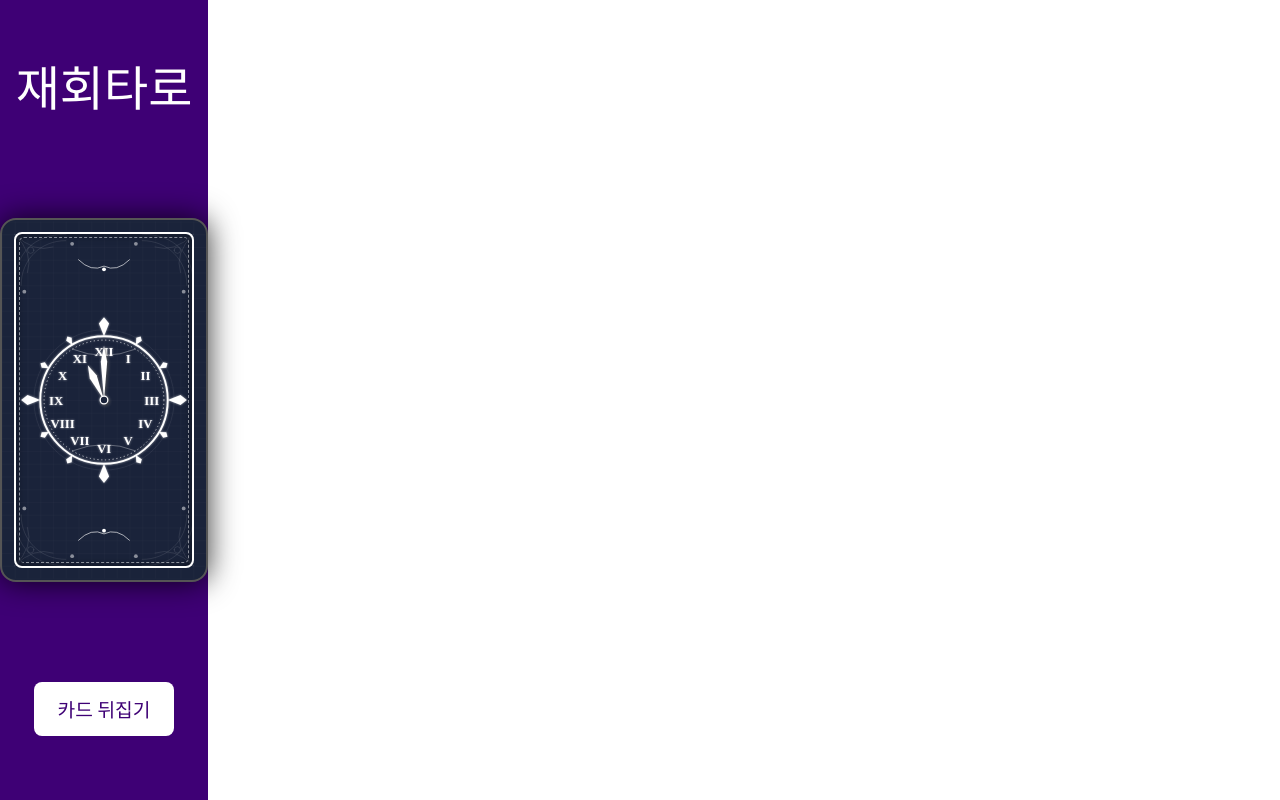
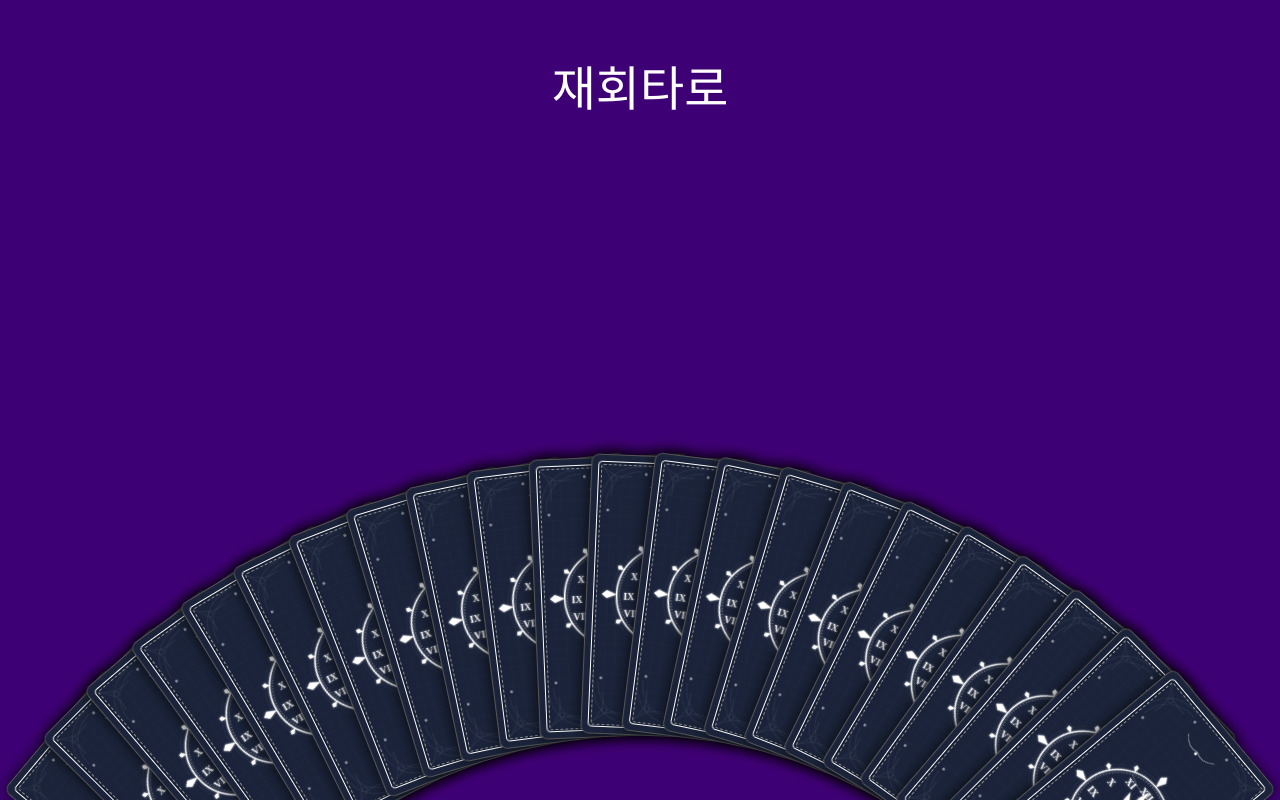
Before and after one commit to gringrape/tarotoo, a React (Vite) app: page / in a window 1280 px wide. Shown: the top 800 px of the page. Built offline with nearby package versions, Linux system fonts and the light colour scheme; a web font is replaced by a local one.

Commit message:
카드덱

```diff
--- a/src/App.tsx
+++ b/src/App.tsx
@@ -1,18 +1,18 @@
 import styled from "styled-components"
-import { useState } from "react"
-import { TarotCard } from "./components/TarotCard"
+import { CardDeck } from "./components/CardDeck"
 
 const Container = styled.div`
   display: flex;
   flex-direction: column;
   align-items: center;
   justify-content: flex-start;
-  min-height: 100vh;
+  height: 100vh;
   width: 100%;
   background-color: #3E0075;
   color: white;
   padding: 4rem 0;
   box-sizing: border-box;
+  overflow: hidden;
 `
 
 const Title = styled.h1`
@@ -21,48 +21,21 @@ const Title = styled.h1`
   margin-bottom: 2rem;
 `
 
-const CardWrapper = styled.div`
-  flex: 1;
-  display: flex;
-  justify-content: center;
-  align-items: center;
-  width: 13em;
-`
-
-const Button = styled.button`
-  margin-top: 2rem;
-  padding: 0.8rem 1.5rem;
+const FooterMessage = styled.div`
+  position: absolute;
+  bottom: 250px; /* Above the cards */
+  color: white;
   font-size: 1.2rem;
-  background-color: #fff;
-  color: #3E0075;
-  border: none;
-  border-radius: 0.5rem;
-  cursor: pointer;
-  font-family: inherit;
-  font-weight: bold;
-  transition: transform 0.2s;
-
-  &:hover {
-    transform: scale(1.05);
-  }
-
-  &:active {
-    transform: scale(0.95);
-  }
+  opacity: 0.8;
+  z-index: 0;
 `
 
 function App() {
-  const [isFlipped, setIsFlipped] = useState(false)
-
   return (
     <Container>
       <Title>재회타로</Title>
-      <CardWrapper>
-        <TarotCard isFlipped={isFlipped} />
-      </CardWrapper>
-      <Button onClick={() => setIsFlipped(!isFlipped)}>
-        {isFlipped ? "카드 덮기" : "카드 뒤집기"}
-      </Button>
+      <FooterMessage>운명의 카드를 선택해 주세요</FooterMessage>
+      <CardDeck />
     </Container>
   )
 }
--- /dev/null
+++ b/src/components/CardDeck.tsx
@@ -0,0 +1,84 @@
+import styled from 'styled-components';
+import { TarotCard } from './TarotCard';
+
+// === Deck Configuration ===
+const DECK_CONFIG = {
+    // Distance from bottom of the screen
+    BOTTOM_OFFSET: '0',
+
+    // Base font-size for scaling card (1em = font-size)
+    // Original Card Size: 20em x 35em
+    SCALE: {
+        MOBILE: '0.35rem',
+        TABLET: '0.5rem',
+        DESKTOP: '0.5rem',
+    },
+
+    // Fan Geometry
+    ARC_ANGLE: 100, // Degrees
+    RADIUS_PERCENT: '250%', // Distance to rotation point (Larger = flatter arc)
+    ARC_OFFSET_Y: '-8em', // Fine-tune vertical position on the arc
+};
+
+const DeckContainer = styled.div`
+  position: absolute;
+  bottom: ${DECK_CONFIG.BOTTOM_OFFSET};
+  left: 50%;
+  transform: translateX(-50%);
+  width: 100%;
+  height: 300px;
+  display: flex;
+  justify-content: center;
+  align-items: flex-end;
+
+  /* Scale controls */
+  font-size: ${DECK_CONFIG.SCALE.MOBILE};
+
+  @media (min-width: 768px) {
+    font-size: ${DECK_CONFIG.SCALE.TABLET};
+  }
+
+  @media (min-width: 1024px) {
+    font-size: ${DECK_CONFIG.SCALE.DESKTOP};
+  }
+`;
+
+const CardWrapper = styled.div<{ $rotation: number }>`
+  position: absolute;
+  bottom: 0;
+  transform-origin: 50% ${DECK_CONFIG.RADIUS_PERCENT};
+  transform: rotate(${props => props.$rotation}deg) translateY(${DECK_CONFIG.ARC_OFFSET_Y});
+  /* Ensure click events work on the visible part */
+  pointer-events: auto;
+
+  &:hover {
+    /* Maintain original z-index to keep overlap order */
+    transform: rotate(${props => props.$rotation}deg) translateY(calc(${DECK_CONFIG.ARC_OFFSET_Y} - 2em));
+    transition: transform 0.2s ease-out;
+  }
+  transition: transform 0.3s ease-out;
+`;
+
+export function CardDeck() {
+    const TOTAL_CARDS = 22;
+    const { ARC_ANGLE } = DECK_CONFIG;
+    const START_ANGLE = -ARC_ANGLE / 2;
+    const ANGLE_STEP = ARC_ANGLE / (TOTAL_CARDS - 1);
+
+    return (
+        <DeckContainer>
+            {Array.from({ length: TOTAL_CARDS }).map((_, index) => {
+                const rotation = START_ANGLE + (index * ANGLE_STEP);
+                return (
+                    <CardWrapper
+                        key={index}
+                        $rotation={rotation}
+                        style={{ zIndex: index }}
+                    >
+                        <TarotCard />
+                    </CardWrapper>
+                );
+            })}
+        </DeckContainer>
+    );
+}
--- a/src/components/TarotCard.tsx
+++ b/src/components/TarotCard.tsx
@@ -8,7 +8,6 @@ const Scene = styled.div`
   width: 20em;
   aspect-ratio: 20 / 35;
   perspective: 1000px; /* 관찰자 시점의 거리 */
-  font-size: 16px;
 `;
 
 // Card: 실제 회전하는 컨테이너입니다.
--- a/src/style.css
+++ b/src/style.css
@@ -118,6 +118,14 @@ body {
     line-height: 1;
 }
 
+html,
+body,
+#root {
+    height: 100%;
+    overflow: hidden;
+    width: 100%;
+}
+
 ol,
 ul {
     list-style: none;
```
